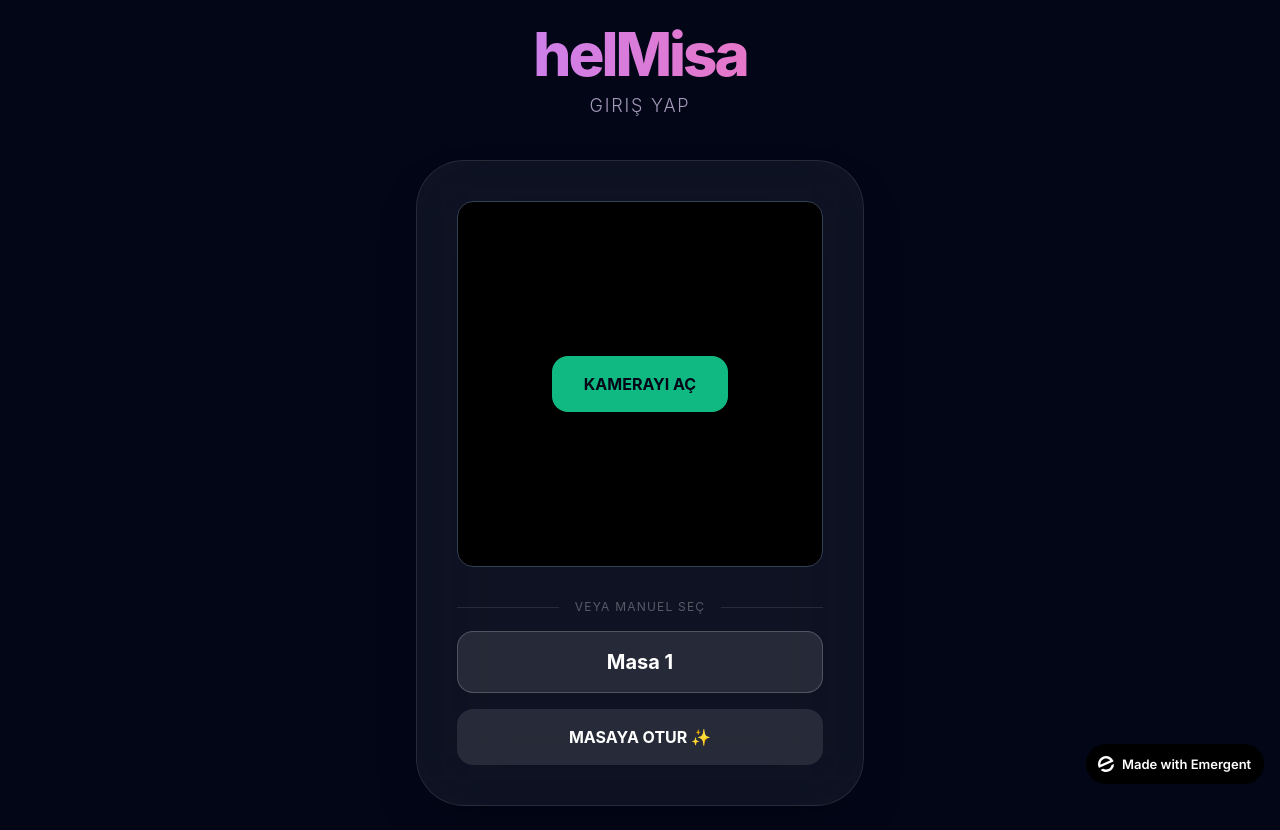
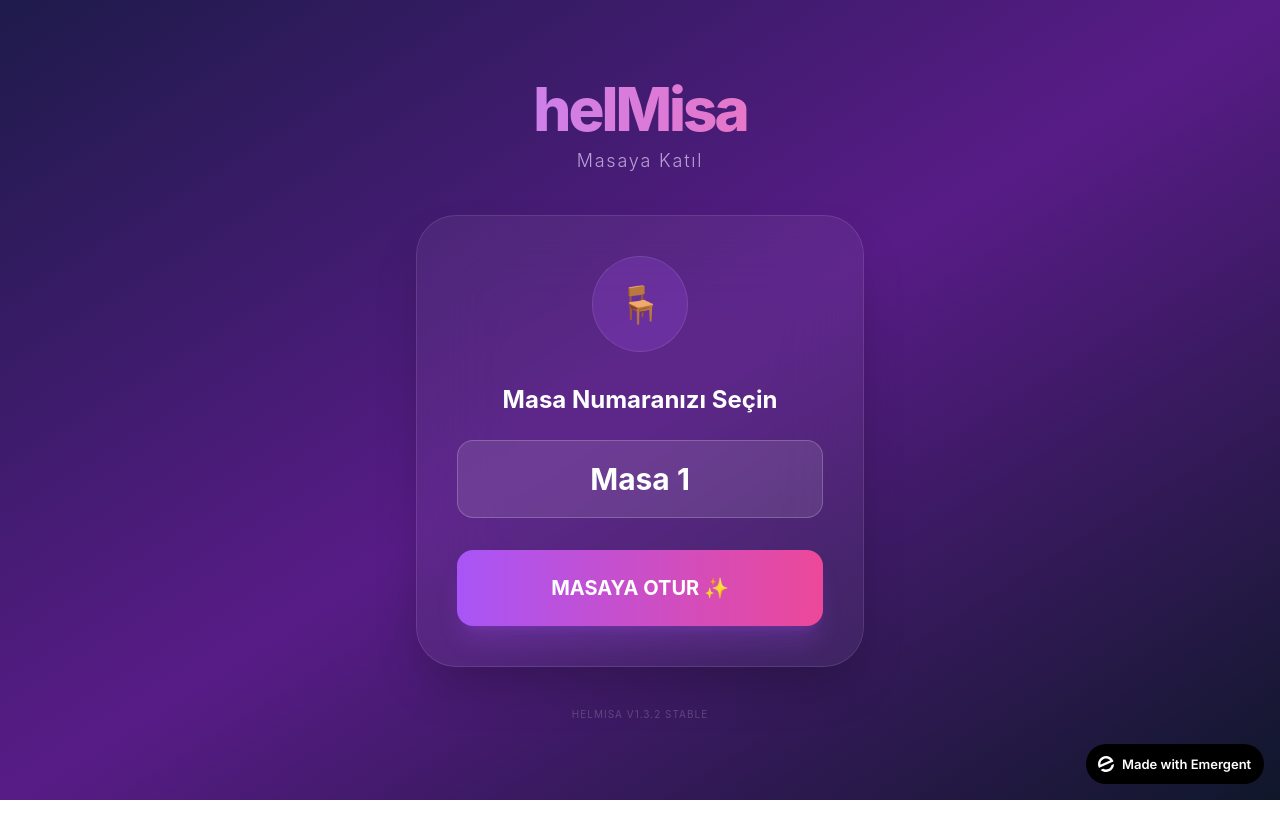
Before and after one commit to bbitenhms-cmd/helmisa-frontend, a React (Create React App) app: page / in a window 1280 px wide. After the commit the page ends 800 px from the top, so only its background shows below. Built offline with nearby package versions, Linux system fonts and the light colour scheme.

Commit message:
feat: restored 100% working manual table entry system and removed buggy QR code elements

```diff
--- a/src/pages/EntryPage.js
+++ b/src/pages/EntryPage.js
@@ -1,146 +1,80 @@
-import React, { useEffect, useRef, useState } from "react";
+import React, { useState } from 'react';
 import { useNavigate } from 'react-router-dom';
 import { useAuth } from '../context/AuthContext';
 
-export default function EntryPage() {
-  const videoRef = useRef(null);
-  const canvasRef = useRef(null);
-  const streamRef = useRef(null);
-  const scanLoopRef = useRef(null);
-  const detectorRef = useRef(null);
-
-  const [isSupported, setIsSupported] = useState(true);
-  const [isScanning, setIsScanning] = useState(false);
+const EntryPage = () => {
+  const [selectedTable, setSelectedTable] = useState(1);
   const [loading, setLoading] = useState(false);
-  const [error, setError] = useState("");
-  const [selectedTable, setSelectedTable] = useState(1);
-
+  const [error, setError] = useState(null);
   const navigate = useNavigate();
   const { login } = useAuth();
 
-  useEffect(() => {
-    const supported = "BarcodeDetector" in window;
-    setIsSupported(supported);
-
-    if (supported) {
-      detectorRef.current = new window.BarcodeDetector({
-        formats: ["qr_code"],
-      });
-    }
-
-    return () => {
-      stopScanner();
-    };
-  }, []);
-
-  const handleLogin = async (qrText) => {
-    if (loading) return;
+  const handleJoin = async () => {
     setLoading(true);
+    setError(null);
     try {
-      const parts = qrText.split('-');
-      const tableIndex = parts.indexOf('table');
-      if (tableIndex === -1) throw new Error('Geçersiz QR Formatı');
-
-      const cafeId = parts.slice(1, tableIndex).join('-');
-      const tableNumber = parseInt(parts[tableIndex + 1]);
-
-      await login(cafeId, tableNumber, null);
+      // Using the guaranteed demo cafe ID
+      await login('demo-cafe-001', selectedTable, null);
       navigate('/profile-setup');
     } catch (err) {
-      setError("QR Okunamadı: " + err.message);
+      console.error('Entry error:', err);
+      setError('Giriş yapılamadı. Lütfen tekrar deneyin.');
       setLoading(false);
     }
   };
 
-  async function startScanner() {
-    setError("");
-    if (!isSupported) {
-      setError("Bu tarayıcı native BarcodeDetector API desteklemiyor.");
-      return;
-    }
-
-    try {
-      const stream = await navigator.mediaDevices.getUserMedia({
-        video: { facingMode: { ideal: "environment" } },
-        audio: false,
-      });
-      streamRef.current = stream;
-      if (videoRef.current) {
-        videoRef.current.srcObject = stream;
-        await videoRef.current.play();
-      }
-      setIsScanning(true);
-      scanFrame();
-    } catch (err) {
-      setError("Kamera başlatılamadı.");
-    }
-  }
-
-  function stopScanner() {
-    if (scanLoopRef.current) cancelAnimationFrame(scanLoopRef.current);
-    if (streamRef.current) streamRef.current.getTracks().forEach((track) => track.stop());
-    setIsScanning(false);
-  }
-
-  async function scanFrame() {
-    const video = videoRef.current;
-    const canvas = canvasRef.current;
-    const detector = detectorRef.current;
-    if (!video || !canvas || !detector) return;
-
-    if (video.readyState === video.HAVE_ENOUGH_DATA) {
-      const ctx = canvas.getContext("2d", { willReadFrequently: true });
-      canvas.width = video.videoWidth;
-      canvas.height = video.videoHeight;
-      ctx.drawImage(video, 0, 0, canvas.width, canvas.height);
-
-      try {
-        const barcodes = await detector.detect(canvas);
-        if (barcodes.length > 0) {
-          handleLogin(barcodes[0].rawValue);
-          stopScanner();
-          return;
-        }
-      } catch (err) {
-        setError("Tarama hatası.");
-        stopScanner();
-        return;
-      }
-    }
-    scanLoopRef.current = requestAnimationFrame(scanFrame);
-  }
-
   return (
-    <div className="min-h-screen bg-slate-950 p-6 text-white flex flex-col items-center justify-center">
+    <div className="min-h-screen bg-gradient-to-br from-indigo-950 via-purple-900 to-slate-900 flex flex-col items-center justify-center p-6 text-white">
       <div className="w-full max-w-md">
         <header className="text-center mb-10">
-          <h1 className="text-6xl font-extrabold tracking-tighter mb-2 bg-clip-text text-transparent bg-gradient-to-r from-purple-400 to-pink-400">helMisa</h1>
-          <p className="text-purple-200/70 text-lg uppercase tracking-widest font-light">Giriş Yap</p>
+          <h1 className="text-6xl font-extrabold tracking-tighter mb-2 bg-clip-text text-transparent bg-gradient-to-r from-purple-400 to-pink-400">
+            helMisa
+          </h1>
+          <p className="text-purple-200/70 text-lg tracking-widest font-light">Masaya Katıl</p>
         </header>
 
-        <main className="bg-white/5 backdrop-blur-2xl rounded-[3rem] p-10 shadow-2xl border border-white/10">
-          <div className="overflow-hidden rounded-2xl border border-slate-700 bg-black aspect-square relative">
-            <video ref={videoRef} className="w-full h-full object-cover" playsInline muted />
-            {!isScanning && !loading && (
-              <div className="absolute inset-0 flex items-center justify-center">
-                <button onClick={startScanner} className="bg-emerald-500 text-slate-950 font-bold py-4 px-8 rounded-2xl active:scale-95 transition-all">KAMERAYI AÇ</button>
-              </div>
-            )}
-            {loading && <div className="absolute inset-0 bg-black/60 flex items-center justify-center"><div className="w-10 h-10 border-4 border-purple-400 border-t-transparent rounded-full animate-spin"></div></div>}
+        <main className="bg-white/5 backdrop-blur-2xl rounded-[2.5rem] p-10 shadow-2xl border border-white/10">
+          <div className="flex flex-col items-center">
+            <div className="w-24 h-24 bg-purple-500/20 rounded-full flex items-center justify-center mb-8 border border-white/10">
+               <span className="text-4xl">🪑</span>
+            </div>
+
+            <h2 className="text-2xl font-bold text-white mb-6 text-center">Masa Numaranızı Seçin</h2>
+
+            <div className="w-full mb-8">
+              <select
+                value={selectedTable}
+                onChange={(e) => setSelectedTable(parseInt(e.target.value))}
+                className="w-full bg-white/10 border border-white/20 text-white text-3xl font-bold py-5 px-6 rounded-2xl focus:outline-none focus:ring-2 focus:ring-purple-500 appearance-none transition-all cursor-pointer text-center"
+              >
+                {[...Array(50)].map((_, i) => (
+                  <option key={i + 1} value={i + 1} className="bg-gray-900 text-xl">Masa {i + 1}</option>
+                ))}
+              </select>
+            </div>
+
+            <button
+              onClick={handleJoin}
+              disabled={loading}
+              className="w-full bg-gradient-to-r from-purple-500 to-pink-500 hover:from-purple-600 hover:to-pink-600 text-white font-bold py-6 px-8 rounded-2xl transition-all shadow-xl shadow-purple-500/20 active:scale-95 disabled:opacity-50 text-xl"
+            >
+              {loading ? 'YÜKLENİYOR...' : 'MASAYA OTUR ✨'}
+            </button>
           </div>
 
-          <div className="mt-8">
-            <div className="flex items-center gap-4 mb-4"><div className="h-[1px] flex-1 bg-white/10"></div><span className="text-xs text-white/30 uppercase tracking-widest">Veya Manuel Seç</span><div className="h-[1px] flex-1 bg-white/10"></div></div>
-            <select value={selectedTable} onChange={(e) => setSelectedTable(parseInt(e.target.value))} className="w-full bg-white/10 border border-white/20 text-white text-xl font-bold py-4 px-6 rounded-2xl mb-4 appearance-none text-center">
-              {[...Array(50)].map((_, i) => (<option key={i + 1} value={i + 1} className="bg-gray-900">Masa {i + 1}</option>))}
-            </select>
-            <button onClick={() => handleLogin(`helmisa-demo-cafe-001-table-${selectedTable}`)} disabled={loading} className="w-full bg-white/10 hover:bg-white/20 text-white font-bold py-4 px-8 rounded-2xl transition-all">MASAYA OTUR ✨</button>
-          </div>
+          {error && (
+            <div className="mt-6 p-4 bg-red-500/20 border border-red-500/40 rounded-2xl text-center">
+              <p className="text-red-300 text-sm font-medium">{error}</p>
+            </div>
+          )}
+        </main>
 
-          {error && <div className="mt-6 p-4 bg-red-500/20 border border-red-500/40 rounded-2xl text-center text-red-300 text-sm">{error}</div>}
-        </main>
+        <footer className="mt-10 text-center">
+          <p className="text-white/20 text-[10px] tracking-widest uppercase">helMisa V1.3.2 Stable</p>
+        </footer>
       </div>
-      <canvas ref={canvasRef} className="hidden" />
     </div>
   );
-}
+};
+
+export default EntryPage;
```
